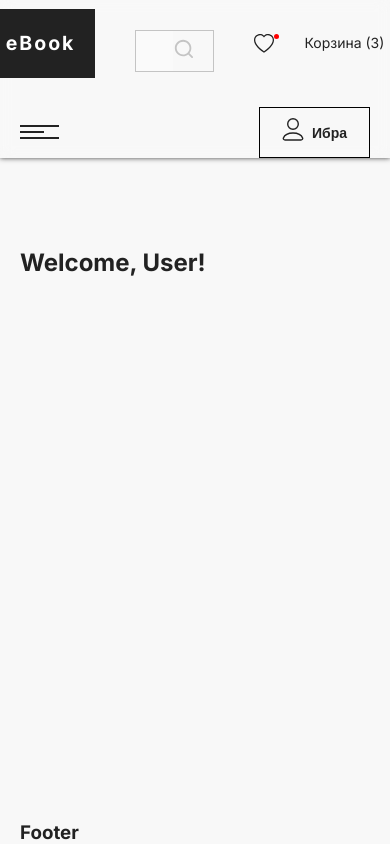
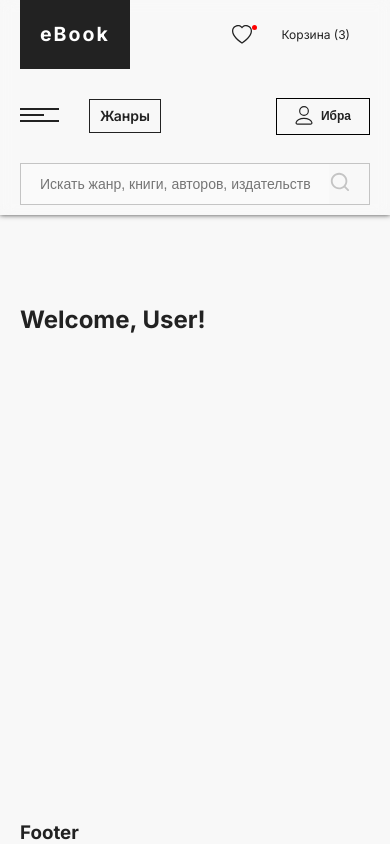
Before and after one commit to peaksoft-school/e-book-js12, a React (Vite) app: page / in a window 390 px wide. Built offline with nearby package versions, Linux system fonts and the light colour scheme.

Commit message:
added header user page

```diff
--- a/src/pagesUser/components/layout/header/Header.module.scss
+++ b/src/pagesUser/components/layout/header/Header.module.scss
@@ -35,9 +35,10 @@
 			@media (max-width: 1350px) {
 				gap: 40px;
 			}
+			@media (max-width: 470px) {
+				justify-content: space-between;
+			}
 
-			.logo_Content {
-			}
 			.input_Content {
 				display: flex;
 				flex-direction: column;
@@ -45,7 +46,11 @@
 				max-width: 896px;
 				width: 100%;
 				margin: 30px 0px 15px 0px;
+				@media (max-width: 470px) {
+					display: none;
 				}
+			}
+
 			.right_Content {
 				display: flex;
 				align-items: center;
@@ -68,8 +73,10 @@
 					display: flex;
 					color: red;
 					align-items: start;
+					cursor: pointer;
 				}
 				.basket {
+					cursor: pointer;
 					p {
 						width: max-content;
 						color: rgb(34, 34, 34);
@@ -78,9 +85,27 @@
 						line-height: 130%;
 						letter-spacing: 0px;
 						text-align: left;
+						@media (max-width: 470px) {
+							font-size: 12px;
 						}
 					}
 				}
+			}
+		}
+
+		.search_input {
+			display: none;
+			@media (max-width: 470px) {
+				display: flex;
+				flex-direction: column;
+				width: 100%;
+				padding-bottom: 10px;
+			}
+		}
+		.none {
+			position: absolute;
+			top: -1000px;
+			left: 0px;
 		}
 		.nav_bar {
 			display: flex;
@@ -91,6 +116,9 @@
 				max-width: 910px;
 				width: 100%;
 				transition: 0.8s;
+			}
+			@media (max-width: 470px) {
+				margin-bottom: 20px;
 			}
 			.left_nav_Content {
 				display: flex;
@@ -110,6 +138,9 @@
 					margin-right: 30px;
 					transition: 0.8s;
 				}
+				@media (max-width: 440px) {
+					margin: 0px;
+				}
 				p {
 					margin-left: 14px;
 					margin: 10px 0px 10px 10px;
@@ -120,36 +151,76 @@
 					letter-spacing: 0px;
 					text-align: left;
 					@media (max-width: 950px) {
-						display: none;
+						font-size: 15px;
+						border: 1px solid;
+						padding: 10px 15px;
+						margin-left: 30px;
+					}
+					@media (max-width: 650px) {
+						font-size: 14px;
+						border: 1px solid;
+						padding: 5px 10px;
+						margin-left: 30px;
 					}
 				}
 				.click_genre_container {
 					@media (max-width: 950px) {
 						display: none;
+						transition: 1s;
 					}
 				}
 				.burger_menu {
 					display: none;
+					transition: 1s;
 					@media (max-width: 950px) {
 						display: block;
+						transition: 1s;
 					}
 				}
 			}
+
 			.navbar_menu {
-				width: max-content;
+				position: absolute;
+				left: -1000px;
+				transition: 0.2s;
+				z-index: 2;
+				@media (max-width: 950px) {
+					width: 133px;
 					padding: 10px 15px 20px 10px;
-				background-color: #cececebe;
-				//  backdrop-filter: blur(3px);
+					background-color: #ebeaea;
+					border-radius: 10px;
 					position: absolute;
-				top: 20px;
+					top: 64px;
 					left: 0px;
-				transition: 1s;
+					transition: 0.5s;
 					ul {
 						display: flex;
 						flex-direction: column;
 						gap: 20px;
+						li {
+							@media (max-width: 650px) {
+								font-size: 12px;
 							}
 						}
+					}
+				}
+			}
+			.navbar_none {
+				@media (max-width: 950px) {
+					position: absolute;
+					left: -1000px;
+					transition: 0.3s;
+				}
+			}
+			.navbar_block {
+				transition: 0.5s;
+				@media (max-width: 950px) {
+					position: absolute;
+					left: 0px;
+					transition: 0.3s left ease;
+				}
+			}
+
 			.center_nav_Content {
 				display: flex;
 				flex-shrink: 2;
@@ -166,7 +237,9 @@
 				@media (max-width: 1000px) {
 					margin-right: 130px;
 				}
-
+				@media (max-width: 440px) {
+					display: none;
+				}
 				ul {
 					display: flex;
 					gap: 0px 34px;
@@ -219,9 +292,13 @@
 			.right_nav_Content {
 				display: flex;
 				align-items: center;
+				@media (max-width: 460px) {
+					margin-left: 10px;
+				}
 				button {
 					display: flex;
 					align-items: center;
+					cursor: pointer;
 					color: rgb(34, 34, 34);
 					padding: 0px 24px;
 					font-size: 16px;
@@ -237,6 +314,11 @@
 						padding: 0px 22px;
 						transition: 0.8s;
 					}
+					@media (max-width: 650px) {
+						font-size: 12px;
+						padding: 0px 18px;
+						transition: 0.8s;
+					}
 					p {
 						margin-right: 10px;
 						margin: 12px 10px 12px 0px;
@@ -244,29 +326,50 @@
 							margin: 10px 8px 10px 0px;
 							transition: 0.8s;
 						}
+						@media (max-width: 650px) {
+							margin: 5px 8px 0px 0px;
+							transition: 0.8s;
+							svg {
+								width: 18px;
 							}
 						}
 					}
+				}
+			}
+		}
+
+		.position_container {
+			position: relative;
+			.open_menu {
+				position: absolute;
+				top: 100px;
+				overflow: hidden;
 			}
 			.genre_container {
 				max-width: 1240px;
 				width: 100%;
 				background-color: #f8f8f8;
 				margin: 0px 20px;
+				padding-left: 20px;
 				gap: 118px;
 				display: flex;
 				justify-content: center;
 				color: white;
+				position: absolute;
+				top: 20px;
+				left: 0px;
 				@media (max-width: 1000px) {
 					gap: 70px;
 					margin: 0px;
 				}
 				@media (max-width: 700px) {
+					width: fit-content;
 					flex-direction: column;
 					justify-content: center;
 					gap: 10px 70px;
 					margin: 0px;
 				}
+
 				.lefts_genre {
 					display: flex;
 					flex-direction: column;
@@ -274,8 +377,8 @@
 					margin: 32px 0px 31px 30px;
 					max-width: 328px;
 					width: 100%;
-				@media (max-width:700px) {
-					margin: 0px;
+					@media (max-width: 700px) {
+						margin: 0px 0px 30px 0px;
 					}
 					.name_genre {
 						display: flex;
@@ -295,19 +398,25 @@
 						}
 						span {
 							color: #3f3f3f;
-						@media (max-width:700px) {
+							@media (max-width: 950px) {
+								display: none;
+							}
+							@media (max-width: 700px) {
 								display: none;
 							}
 						}
 					}
 				}
-			.centers_genre {
+				.center_genre {
 					display: flex;
 					flex-direction: column;
 					gap: 23px;
 					margin: 32px 0px 31px 0px;
 					max-width: 328px;
 					width: 100%;
+					@media (max-width: 700px) {
+						margin: 0px 0px 30px 0px;
+					}
 					.name_genre {
 						display: flex;
 						justify-content: space-between;
@@ -326,6 +435,12 @@
 						}
 						span {
 							color: #3f3f3f;
+							@media (max-width: 950px) {
+								display: none;
+							}
+							@media (max-width: 700px) {
+								display: none;
+							}
 						}
 					}
 				}
@@ -336,6 +451,9 @@
 					margin: 32px 30px 31px 0px;
 					max-width: 328px;
 					width: 100%;
+					@media (max-width: 700px) {
+						margin: 0px 0px 30px 0px;
+					}
 					.name_genre {
 						display: flex;
 						justify-content: space-between;
@@ -354,9 +472,16 @@
 						}
 						span {
 							color: #3f3f3f;
+							@media (max-width: 950px) {
+								display: none;
+							}
+							@media (max-width: 700px) {
+								display: none;
 							}
 						}
 					}
 				}
 			}
 		}
+	}
+}
--- a/src/pagesUser/components/layout/header/Header.tsx
+++ b/src/pagesUser/components/layout/header/Header.tsx
@@ -1,6 +1,6 @@
 import CustomGenreInput from '@/src/ui/customInpute/CustomGenreInput';
 import scss from './Header.module.scss';
-import { useEffect, useState } from 'react';
+import { useEffect, useRef, useState } from 'react';
 import WhiteLikeIcon from '@/src/assets/icons/icon-whiteLike';
 import { IconBurgerMenu, IconRedDot } from '@/src/assets/icons';
 import LogoeBook from '@/src/ui/logoeBook/LogoeBook';
@@ -49,6 +49,7 @@ const Header = () => {
 	const [headerScroll, setHeaderScroll] = useState<boolean>(false);
 	const [isGenre, setIsGenre] = useState<boolean>(false);
 	const [isNavBar, setIsNavBar] = useState<boolean>(false);
+	const menuRef = useRef(null);
 
 	useEffect(() => {
 		const changeHeader = () => {
@@ -112,24 +113,23 @@ const Header = () => {
 									>
 										<IconBurgerMenu />
 									</div>
-									{isNavBar ? (
-										<div className={scss.navbar_menu}>
+									<div
+										className={`${scss.navbar_menu} ${isNavBar ? scss.navbar_block : scss.navbar_none}`}
+									>
 										<ul>
-												<li
-													onClick={() => {
-														setIsGenre(!isGenre);
-													}}
-												>
-													Жанры
-												</li>
 											<li>Электронные книги</li>
 											<li>Audio books</li>
 											<li>Промокоды</li>
 											<li>Начать продавать на eBook</li>
 										</ul>
 									</div>
-									) : null}
-									<p>Жанры</p>
+									<p
+										onClick={() => {
+											setIsGenre(!isGenre);
+										}}
+									>
+										Жанры
+									</p>
 								</div>
 								<div className={scss.center_nav_Content}>
 									<ul>
@@ -148,9 +148,12 @@ const Header = () => {
 									</button>
 								</div>
 							</nav>
-							{isGenre ? (
-								<>
-									<div className={scss.genre_container}>
+							<div className={scss.search_input}>
+								<CustomGenreInput placeholder="Искать жанр, книги, авторов, издательства... " />
+							</div>
+							<div className={scss.position_container}>
+								{isGenre && (
+									<div className={scss.genre_container} ref={menuRef}>
 										<div className={scss.lefts_genre}>
 											{dataGenre.map((item, index) => (
 												<div className={scss.name_genre} key={index}>
@@ -159,7 +162,7 @@ const Header = () => {
 												</div>
 											))}
 										</div>
-										<div className={scss.centers_genre}>
+										<div className={scss.center_genre}>
 											{dataGenre.map((item, index) => (
 												<div className={scss.name_genre} key={index}>
 													<p>{item.category}</p>
@@ -176,8 +179,8 @@ const Header = () => {
 											))}
 										</div>
 									</div>
-								</>
-							) : null}
+								)}
+							</div>
 						</div>
 					</div>
 				</div>
```
Also changed, not shown: src/assets/Slider.png (added). Lines whose indentation alone changed are shown as unchanged.
